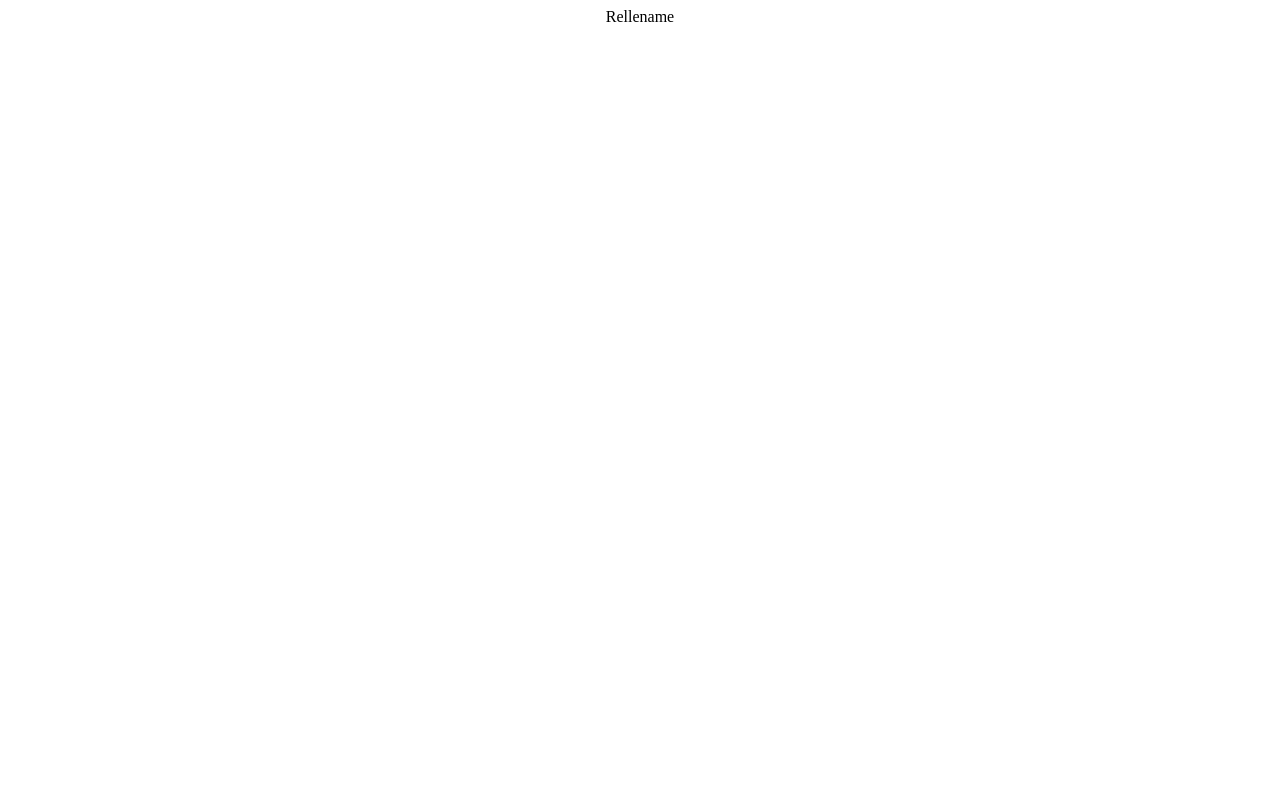
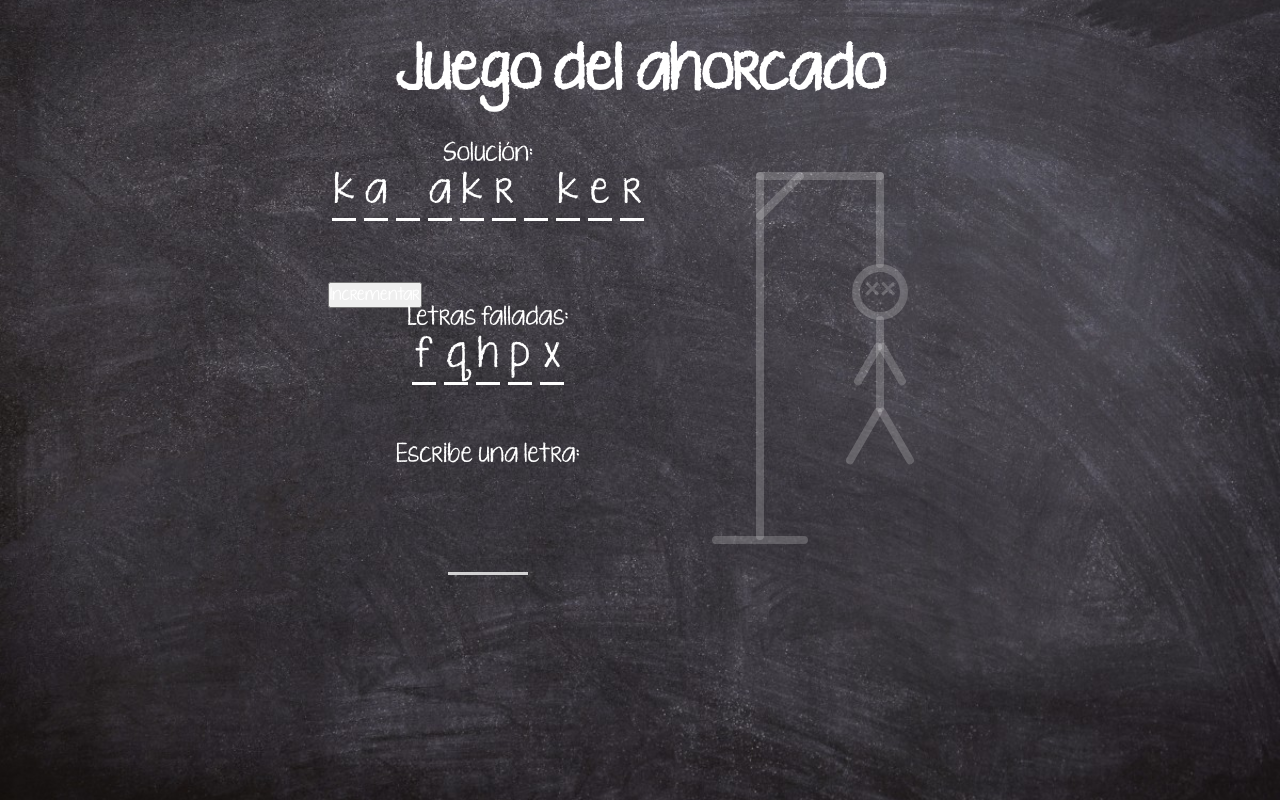
Before and after one commit to Adalab/promo-R-module-3-pair-8-sprint-1-hangman-game, a React app: page / in a window 1280 px wide. Built offline with nearby package versions, Linux system fonts and the light colour scheme.

Commit message:
add increase button

```diff
--- a/src/components/App.js
+++ b/src/components/App.js
@@ -1,7 +1,74 @@
 import '../styles/App.scss';
+import { useState } from 'react';
 
 function App() {
-  return <div className="App">Rellename</div>;
+  const [numberOfErrors, setNumberOfErrors] = useState(0);
+  function handleClick() {
+    setNumberOfErrors(numberOfErrors + 1);
+  }
+  return <div className="App">
+    <div className="page">
+      <header>
+        <h1 className="header__title">Juego del ahorcado</h1>
+      </header>
+      <main className="main">
+        <section>
+          <div className="solution">
+            <h2 className="title">Solución:</h2>
+            <ul className="letters">
+              <li className="letter">k</li>
+              <li className="letter">a</li>
+              <li className="letter"></li>
+              <li className="letter">a</li>
+              <li className="letter">k</li>
+              <li className="letter">r</li>
+              <li className="letter"></li>
+              <li className="letter">k</li>
+              <li className="letter">e</li>
+              <li className="letter">r</li>
+            </ul>
+          </div>
+          <button onClick={handleClick}>Incrementar</button>
+          <div className="error">
+            <h2 className="title">Letras falladas:</h2>
+            <ul className="letters">
+              <li className="letter">f</li>
+              <li className="letter">q</li>
+              <li className="letter">h</li>
+              <li className="letter">p</li>
+              <li className="letter">x</li>
+            </ul>
+          </div>
+          <form className="form">
+            <label className="title" htmlFor="last-letter">Escribe una letra:</label>
+            <input
+              autoComplete="off"
+              className="form__input"
+              maxLength="1"
+              type="text"
+              name="last-letter"
+              id="last-letter"
+            />
+          </form>
+        </section>
+        <section className={`dummy error-${numberOfErrors}`}>
+          <span className="error-13 eye"></span>
+          <span className="error-12 eye"></span>
+          <span className="error-11 line"></span>
+          <span className="error-10 line"></span>
+          <span className="error-9 line"></span>
+          <span className="error-8 line"></span>
+          <span className="error-7 line"></span>
+          <span className="error-6 head"></span>
+          <span className="error-5 line"></span>
+          <span className="error-4 line"></span>
+          <span className="error-3 line"></span>
+          <span className="error-2 line"></span>
+          <span className="error-1 line"></span>
+        </section>
+      </main>
+    </div>
+  </div >;
 }
 
 
--- a/src/styles/App.scss
+++ b/src/styles/App.scss
@@ -1,38 +1,9 @@
-.App {
-  text-align: center;
-}
-
-.App-logo {
-  height: 40vmin;
-  pointer-events: none;
-}
-
-@media (prefers-reduced-motion: no-preference) {
-  .App-logo {
-    animation: App-logo-spin infinite 20s linear;
-  }
-}
-
-.App-header {
-  background-color: #282c34;
-  min-height: 100vh;
-  display: flex;
-  flex-direction: column;
-  align-items: center;
-  justify-content: center;
-  font-size: calc(10px + 2vmin);
-  color: white;
-}
-
-.App-link {
-  color: #61dafb;
-}
-
-@keyframes App-logo-spin {
-  from {
-    transform: rotate(0deg);
-  }
-  to {
-    transform: rotate(360deg);
-  }
-}
+@import 'core/reset';
+@import 'components/app';
+@import 'components/dummy';
+@import 'components/footer';
+@import 'components/form';
+@import 'components/header';
+@import 'components/instructions';
+@import 'components/letters';
+@import 'components/loading';
--- /dev/null
+++ b/src/styles/components/_app.scss
@@ -0,0 +1,26 @@
+// COMMON STYLES
+
+.title {
+  display: block;
+  font-size: 1.25rem;
+  line-height: 1;
+  text-align: center;
+}
+
+// PAGE
+
+.page {
+  padding: 2rem;
+  width: 100%;
+  min-height: 100vh;
+  background-image: url('../../images/blackboard.jpg');
+  background-size: cover;
+  background-position: center center;
+}
+
+// MAIN
+
+.main {
+  display: flex;
+  justify-content: center;
+}
--- /dev/null
+++ b/src/styles/components/_dummy.scss
@@ -0,0 +1,140 @@
+$dummyEnabledColor: white;
+$dummyDisabledColor: rgba(255, 255, 255, 0.2);
+$dummyTransitionTime: 1s;
+
+.dummy {
+  margin-left: 4rem;
+  position: relative;
+  min-width: 15rem;
+  height: 25rem;
+
+  .line {
+    position: absolute;
+    display: block;
+    height: 0.5rem;
+    background-color: $dummyDisabledColor;
+    border-radius: 0.25rem;
+    transition: background-color $dummyTransitionTime ease;
+  }
+
+  .head {
+    position: absolute;
+    display: block;
+    width: 3.5rem;
+    height: 3.5rem;
+    border: 0.5rem solid $dummyDisabledColor;
+    border-radius: 50%;
+    transition: border $dummyTransitionTime ease;
+  }
+
+  .eye {
+    position: absolute;
+    font-size: 1.75rem;
+    font-weight: bold;
+    color: $dummyDisabledColor;
+    transition: color $dummyTransitionTime ease;
+    &::before {
+      content: '×';
+    }
+  }
+
+  .error-1 {
+    width: 6rem;
+    left: 0;
+    bottom: 0;
+  }
+
+  .error-2 {
+    transform: rotate(90deg);
+    width: 23rem;
+    top: 13rem;
+    left: -8.5rem;
+  }
+
+  .error-3 {
+    width: 8rem;
+    top: 1.75rem;
+    left: 2.75rem;
+  }
+
+  .error-4 {
+    transform: rotate(135deg);
+    width: 4rem;
+    top: 3rem;
+    left: 2.25rem;
+  }
+
+  .error-5 {
+    transform: rotate(90deg);
+    width: 6rem;
+    top: 4.5rem;
+    left: 7.5rem;
+  }
+
+  .error-6 {
+    top: 7.5rem;
+    left: 8.75rem;
+  }
+
+  .error-7 {
+    transform: rotate(90deg);
+    width: 6rem;
+    top: 13.5rem;
+    left: 7.5rem;
+  }
+
+  .error-8 {
+    transform: rotate(60deg);
+    width: 3rem;
+    top: 13.5rem;
+    left: 9.75rem;
+  }
+
+  .error-9 {
+    transform: rotate(120deg);
+    width: 3rem;
+    top: 13.5rem;
+    left: 8.25rem;
+  }
+
+  .error-10 {
+    transform: rotate(60deg);
+    width: 4rem;
+    top: 18rem;
+    left: 9.5rem;
+  }
+
+  .error-11 {
+    transform: rotate(120deg);
+    width: 4rem;
+    top: 18rem;
+    left: 7.5rem;
+  }
+
+  .error-12 {
+    top: 7.5rem;
+    left: 9.5rem;
+  }
+
+  .error-13 {
+    top: 7.5rem;
+    left: 10.5rem;
+  }
+
+  // https://sass-lang.com/documentation/at-rules/control/for
+  @for $e from 1 through 13 {
+    @for $s from 1 through $e {
+      &.error-#{$e} {
+        .error-#{$s}.line {
+          background-color: $dummyEnabledColor;
+        }
+        .error-#{$s}.head {
+          border-color: $dummyEnabledColor;
+        }
+        .error-#{$s}.eye {
+          color: $dummyEnabledColor;
+        }
+      }
+    }
+  }
+}
--- /dev/null
+++ b/src/styles/components/_footer.scss
@@ -0,0 +1,22 @@
+.footer {
+  display: flex;
+  justify-content: space-between;
+  padding-top: 2rem;
+
+  * {
+    font-size: 0.75rem;
+  }
+
+  &__menu-item {
+    display: inline-block;
+    list-style: none;
+  }
+
+  &__menu-link {
+    padding-right: 2rem;
+
+    &.active {
+      text-decoration: none;
+    }
+  }
+}
--- /dev/null
+++ b/src/styles/components/_form.scss
@@ -0,0 +1,40 @@
+.form {
+  margin-bottom: 1rem;
+  text-align: center;
+
+  &__input {
+    background-color: transparent;
+    border: none;
+    border-bottom: 3px solid white;
+    text-align: center;
+    font-size: 4rem;
+    outline: none;
+    animation-name: borderBottomInput;
+    animation-duration: 2s;
+    animation-iteration-count: infinite;
+
+    &[maxLength='1'] {
+      width: 5rem;
+    }
+
+    &[maxLength='15'] {
+      width: 25rem;
+    }
+
+    &::selection {
+      background-color: rgba(255, 255, 255, 0.25);
+    }
+  }
+}
+
+@keyframes borderBottomInput {
+  from {
+    border-bottom-color: white;
+  }
+  50% {
+    border-bottom-color: transparent;
+  }
+  to {
+    border-bottom-color: white;
+  }
+}
--- /dev/null
+++ b/src/styles/components/_header.scss
@@ -0,0 +1,6 @@
+.header__title {
+  padding-bottom: 2rem;
+  font-size: 3rem;
+  font-weight: bold;
+  text-align: center;
+}
--- /dev/null
+++ b/src/styles/components/_instructions.scss
@@ -0,0 +1,8 @@
+.instructions {
+  max-width: 30rem;
+  line-height: 2.25;
+
+  p {
+    padding-bottom: 2rem;
+  }
+}
--- /dev/null
+++ b/src/styles/components/_letters.scss
@@ -0,0 +1,20 @@
+.solution,
+.error {
+  margin-bottom: 3.75rem;
+}
+
+.letters {
+  display: flex;
+  flex-wrap: wrap;
+  justify-content: center;
+  list-style: none;
+  min-height: 3.5625rem;
+
+  .letter {
+    margin: 0 0.25rem;
+    min-width: 1.5rem;
+    font-size: 2rem;
+    border-bottom: 3px solid white;
+    text-align: center;
+  }
+}
--- /dev/null
+++ b/src/styles/components/_loading.scss
@@ -0,0 +1,45 @@
+.loading {
+  position: fixed;
+  top: 2rem;
+  left: 2rem;
+  display: block;
+  width: 2rem;
+  height: 2rem;
+  border: 0.25rem solid white;
+  border-radius: 50%;
+  transform: translate(-50%, -50%);
+  animation-name: beat;
+  animation-duration: 1s;
+  animation-iteration-count: infinite;
+
+  &.hidden {
+    opacity: 0;
+  }
+}
+
+@keyframes beat {
+  0% {
+    width: 1.5rem;
+    height: 1.5rem;
+  }
+  20% {
+    width: 2rem;
+    height: 2rem;
+  }
+  40% {
+    width: 1.5rem;
+    height: 1.5rem;
+  }
+  60% {
+    width: 2rem;
+    height: 2rem;
+  }
+  80% {
+    width: 1.5rem;
+    height: 1.5rem;
+  }
+  100% {
+    width: 1.5rem;
+    height: 1.5rem;
+  }
+}
--- /dev/null
+++ b/src/styles/core/_reset.scss
@@ -0,0 +1,15 @@
+// RESET
+
+@font-face {
+  font-family: 'KgTenThousandReasons';
+  src: url('../../fonts/KgTenThousandReasons-R1ll.ttf') format('truetype');
+}
+
+* {
+  font-family: 'KgTenThousandReasons', sans-serif;
+  margin: 0;
+  padding: 0;
+  box-sizing: border-box;
+  font-weight: normal;
+  color: white;
+}
```
Also changed, not shown: src/fonts/KgTenThousandReasons-R1ll.ttf (added), src/images/blackboard.jpg (added).
